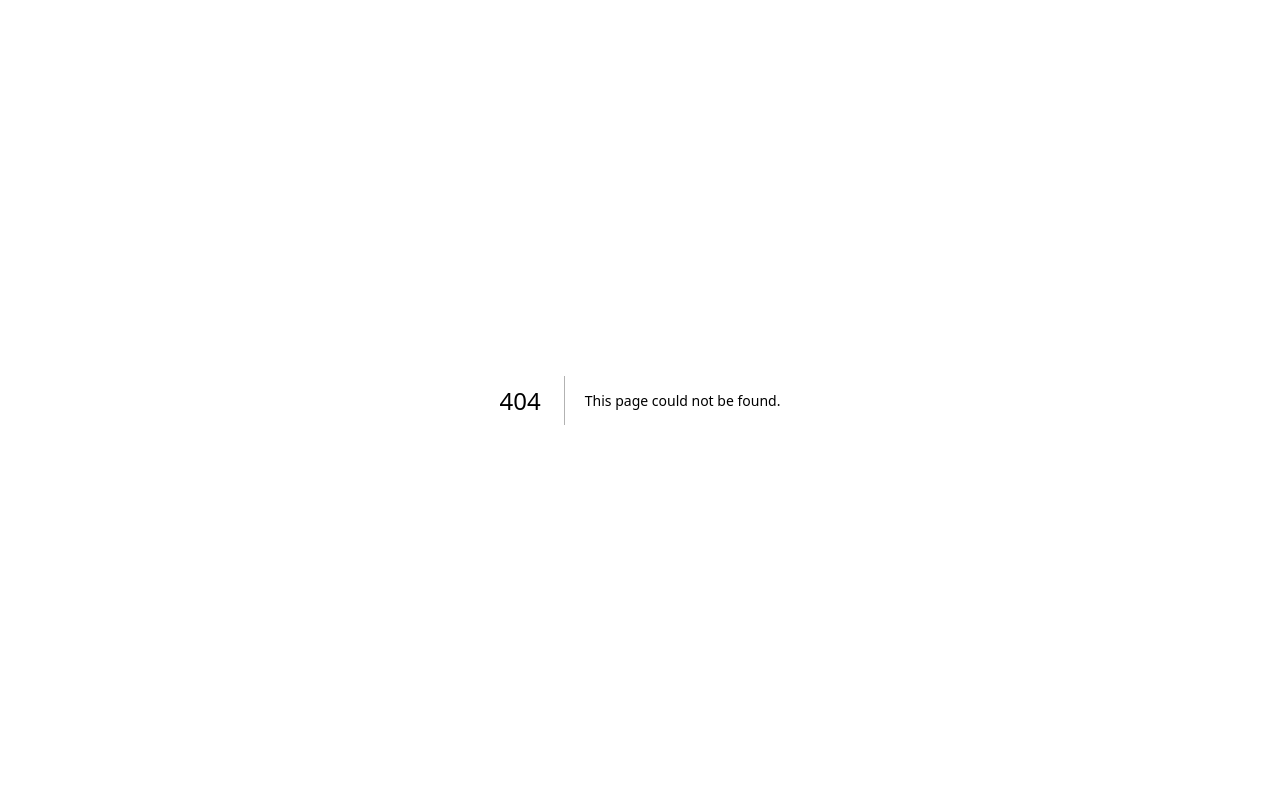
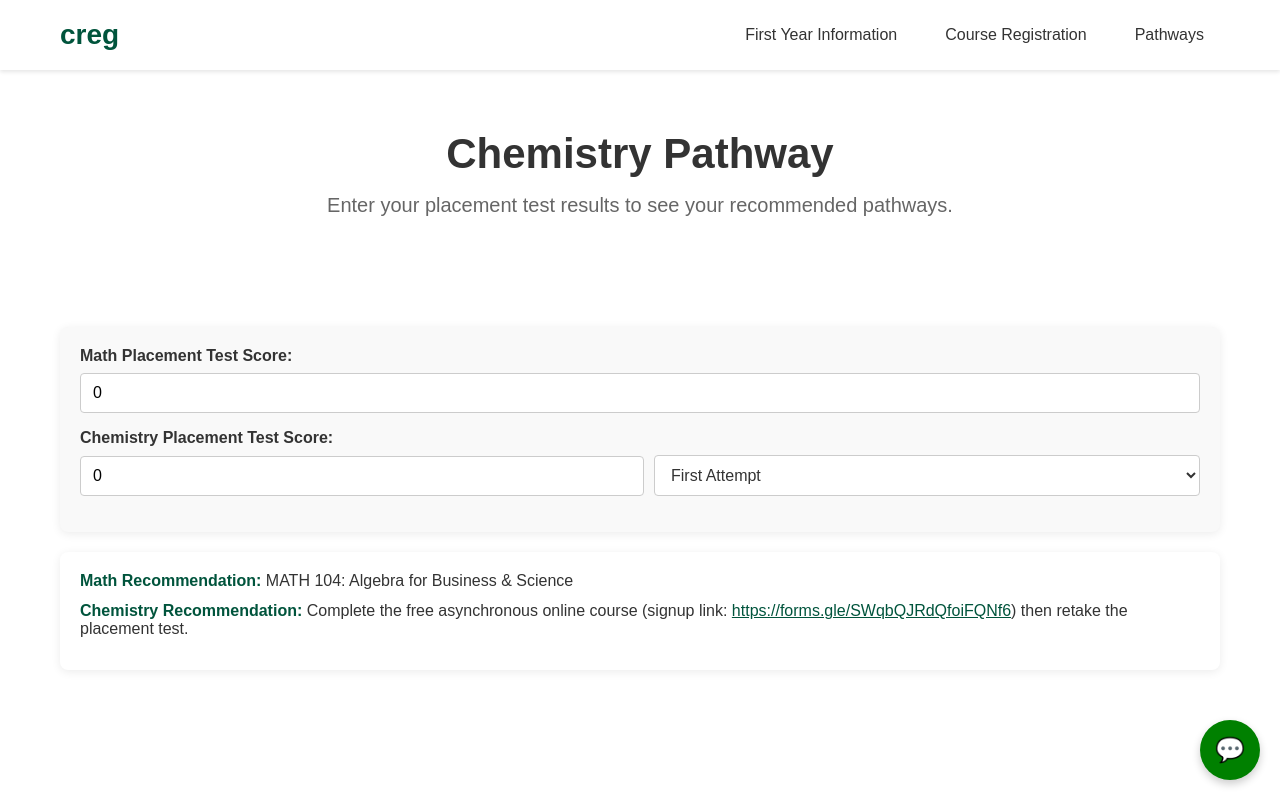
Before and after one commit to tomayyeung/c-reg, a Next.js app in the folder web/: page /pathways/chemistry in a window 1280 px wide. Before the commit this address had no page. Built offline with nearby package versions, Linux system fonts and the light colour scheme.

Commit message:
Add chemistry pathway

```diff
--- /dev/null
+++ b/web/app/pathways/chemistry/page.tsx
@@ -0,0 +1,182 @@
+"use client";
+
+import { useState, useEffect, JSX } from "react";
+import Header from "@/components/Header";
+import ChatBot from "@/components/ChatBot";
+import styles from "../page.module.css";
+
+/*
+  Chemistry Placement Test
+  - 38-100% on first or second attempt: You may register for CHEM 111: General Chemistry I (3 unit) & CHEM 112: Laboratory (1 unit). Complete this form to be able to register for CHEM 111/112: https://forms.gle/G16sXeXYcSjgufgJA
+  - 0-37% on first attempt: You cannot yet register for CHEM 111/112. First, you must complete the free asynchronous online course ([signup link](https://forms.gle/SWqbQJRdQfoiFQNf6)) and re-take the placement test.
+  - 0-37% on second attempt: You may register for CHEM 111 and CHEM 112 but should also concurrently register for CHEM 191: Peer-Led Team Learning (1 unit) to help you succeed in the course. Complete this form to be able to register for CHEM 111/112: https://forms.gle/G16sXeXYcSjgufgJA
+
+  Math Placement Test
+  - 76-100%: MATH 109: Calculus & Analytic Geom I
+  - 68-75%: MATH 108: Precalculus, but you may retake the test to try to place into MATH 109
+  - 61-67%: MATH 107: Calculus for the Liberal Arts, MATH 108: Precalculus
+  - 46-60%: MATH 105: Mathematics for Educators
+  - 45% or below: MATH 104: Algebra for Business & Science
+*/
+
+export default function ChemistryPathway() {
+  const [mathScore, setMathScore] = useState<number>(0); // Default to 0
+  const [chemScore, setChemScore] = useState<number>(0); // Default to 0
+  const [chemAttempt, setChemAttempt] = useState<"first" | "second">("first"); // Default to "first"
+  const [mathRecommendation, setMathRecommendation] = useState<string | null>(null);
+  const [chemRecommendation, setChemRecommendation] = useState<JSX.Element | null>(null);
+
+  useEffect(() => {
+    if (mathScore !== null) {
+      if (mathScore >= 76) setMathRecommendation("MATH 109: Calculus & Analytic Geom I");
+      else if (mathScore >= 68) setMathRecommendation("MATH 108: Precalculus (Consider retaking the test to place into MATH 109)");
+      else if (mathScore >= 61) setMathRecommendation("MATH 107: Calculus for the Liberal Arts, MATH 108: Precalculus");
+      else if (mathScore >= 46) setMathRecommendation("MATH 105: Mathematics for Educators");
+      else setMathRecommendation("MATH 104: Algebra for Business & Science");
+    } else {
+      setMathRecommendation(null);
+    }
+  }, [mathScore]);
+
+  useEffect(() => {
+    if (chemScore !== null) {
+      if (chemScore >= 38) {
+        setChemRecommendation(
+          <>
+            You may register for CHEM 111: General Chemistry I (3 unit) & CHEM 112: Laboratory (1 unit). Complete this form to be able to register:{" "}
+            <a href="https://forms.gle/G16sXeXYcSjgufgJA" target="_blank" rel="noopener noreferrer">
+              https://forms.gle/G16sXeXYcSjgufgJA
+            </a>
+          </>
+        );
+      } else if (chemAttempt === "first") {
+        setChemRecommendation(
+          <>
+            Complete the free asynchronous online course
+            (signup link:{" "}
+            <a href="https://forms.gle/SWqbQJRdQfoiFQNf6" target="_blank" rel="noopener noreferrer">
+              https://forms.gle/SWqbQJRdQfoiFQNf6
+            </a>) then retake the placement test.
+          </>
+        );
+      } else if (chemAttempt === "second") {
+        setChemRecommendation(
+          <>
+            You may register for CHEM 111: General Chemistry I (3 unit) & CHEM 112: Laboratory (1 unit). But you should also concurrently register for CHEM 191: Peer-Led Team Learning (1 unit) to help you succeed in the course. Complete this form to register for CHEM 111/112:{" "}
+            <a href="https://forms.gle/G16sXeXYcSjgufgJA" target="_blank" rel="noopener noreferrer">
+              https://forms.gle/G16sXeXYcSjgufgJA
+            </a>
+          </>
+        );
+      }
+    } else {
+      setChemRecommendation(null);
+    }
+  }, [chemScore, chemAttempt]);
+
+  const handleMathScoreChange = (e: React.ChangeEvent<HTMLInputElement>) => {
+    let value = e.target.value;
+
+    // Remove leading zeros
+    if (value.startsWith("0") && value.length > 1) {
+      value = value.slice(1);
+    }
+
+    const numericValue = Number(value);
+    if (numericValue >= 0 && numericValue <= 100) {
+      setMathScore(numericValue);
+    }
+  };
+
+  const handleChemScoreChange = (e: React.ChangeEvent<HTMLInputElement>) => {
+    let value = e.target.value;
+
+    // Remove leading zeros
+    if (value.startsWith("0") && value.length > 1) {
+      value = value.slice(1);
+    }
+
+    const numericValue = Number(value);
+    if (numericValue >= 0 && numericValue <= 100) {
+      setChemScore(numericValue);
+    }
+  };
+
+  const handleChemAttemptChange = (e: React.ChangeEvent<HTMLSelectElement>) => {
+    setChemAttempt(e.target.value as "first" | "second");
+  };
+
+  return (
+    <>
+      <Header />
+      <ChatBot />
+
+      <div className={styles.container}>
+        <div className={styles.main}>
+          <div className={styles.hero}>
+            <h1 className={styles.title}>Chemistry Pathway</h1>
+            <p className={styles.subtitle}>
+              Enter your placement test results to see your recommended pathways.
+            </p>
+          </div>
+
+          <div className={styles.form}>
+            <div className={styles.inputGroup}>
+              <label htmlFor="mathScore">Math Placement Test Score:</label>
+              <input
+                type="number"
+                id="mathScore"
+                value={mathScore}
+                onChange={handleMathScoreChange}
+                className={styles.input}
+              />
+            </div>
+
+            <div className={styles.inputGroup}>
+              <label htmlFor="chemScore">Chemistry Placement Test Score:</label>
+              <div style={{ display: "flex", gap: "10px", alignItems: "center" }}>
+                <input
+                  type="number"
+                  id="chemScore"
+                  value={chemScore}
+                  onChange={handleChemScoreChange}
+                  className={styles.input}
+                  style={{ flex: 1 }}
+                />
+                <select
+                  id="chemAttempt"
+                  value={chemAttempt}
+                  onChange={handleChemAttemptChange}
+                  className={styles.select}
+                  style={{ flex: 1 }}
+                >
+                  <option value="first">First Attempt</option>
+                  <option value="second">Second Attempt</option>
+                </select>
+              </div>
+            </div>
+          </div>
+
+          <div className={styles.results}>
+            {mathRecommendation || chemRecommendation ? (
+              <>
+                {mathRecommendation && (
+                  <p>
+                    <strong>Math Recommendation:</strong> {mathRecommendation}
+                  </p>
+                )}
+                {chemRecommendation && (
+                  <p>
+                    <strong>Chemistry Recommendation:</strong> {chemRecommendation}
+                  </p>
+                )}
+              </>
+            ) : (
+              <p>Please enter your scores above to see your recommendations.</p>
+            )}
+          </div>
+        </div>
+      </div>
+    </>
+  );
+}
--- a/web/app/pathways/cs/page.tsx
+++ b/web/app/pathways/cs/page.tsx
@@ -20,7 +20,7 @@ import Image from "next/image";
   - 45% or below: MATH 104: Algebra for Business & Science
 */
 
-export default function ComputerScience() {
+export default function ComputerSciencePathway() {
   const [mathScore, setMathScore] = useState<number>(0); // Default to 0
   const [csScore, setCsScore] = useState<number>(0); // Default to 0
   const [mathRecommendation, setMathRecommendation] = useState<string | null>(null);
--- a/web/app/pathways/page.module.css
+++ b/web/app/pathways/page.module.css
@@ -345,6 +345,28 @@
     outline: none;
 }
 
+.select {
+    width: 100%;
+    padding: 10px 12px;
+    font-size: 16px;
+    border: 1px solid #ccc;
+    border-radius: 4px;
+    background-color: #fff;
+    color: #333;
+    transition: border-color 0.2s ease, box-shadow 0.2s ease;
+}
+
+.select:focus {
+    border-color: var(--primary-color);
+    box-shadow: 0 0 4px rgba(0, 123, 255, 0.25);
+    outline: none;
+}
+
+.select option {
+    font-size: 16px;
+    color: #333;
+}
+
 .button {
     background-color: var(--primary-color);
     color: white;
@@ -391,3 +413,14 @@
     border-radius: 8px;
     margin-top: 20px;
 }
+
+.results a {
+    color: var(--primary-color);
+    text-decoration: underline;
+    transition: color 0.2s ease;
+}
+
+.results a:hover {
+    color: var(--primary-color-dark);
+    text-decoration: none;
+}
--- a/web/app/pathways/page.tsx
+++ b/web/app/pathways/page.tsx
@@ -23,7 +23,7 @@ export default function Pathways() {
           <ul className={styles.majorList} style={{ gridTemplateColumns: "repeat(1, 1fr)" }}>
 
             <li className={styles.majorItem}>
-              <Link href="https://www.youtube.com/watch?v=3sUDzwGaPrY" className={styles.majorLink}>
+              <Link href="/pathways/chemistry" className={styles.majorLink}>
                 <span className={styles.majorName}>Chemistry</span>
               </Link>
             </li>
--- a/web/package.json
+++ b/web/package.json
@@ -29,7 +29,7 @@
     "@eslint/eslintrc": "^3",
     "@shadcn/ui": "^0.0.4",
     "@types/node": "^20",
-    "@types/react": "^19",
+    "@types/react": "^19.1.0",
     "@types/react-dom": "^19",
     "eslint": "^9",
     "eslint-config-next": "15.2.4",
```
Also changed, not shown: 1 other file (tests, documents, lock files or other folders).
